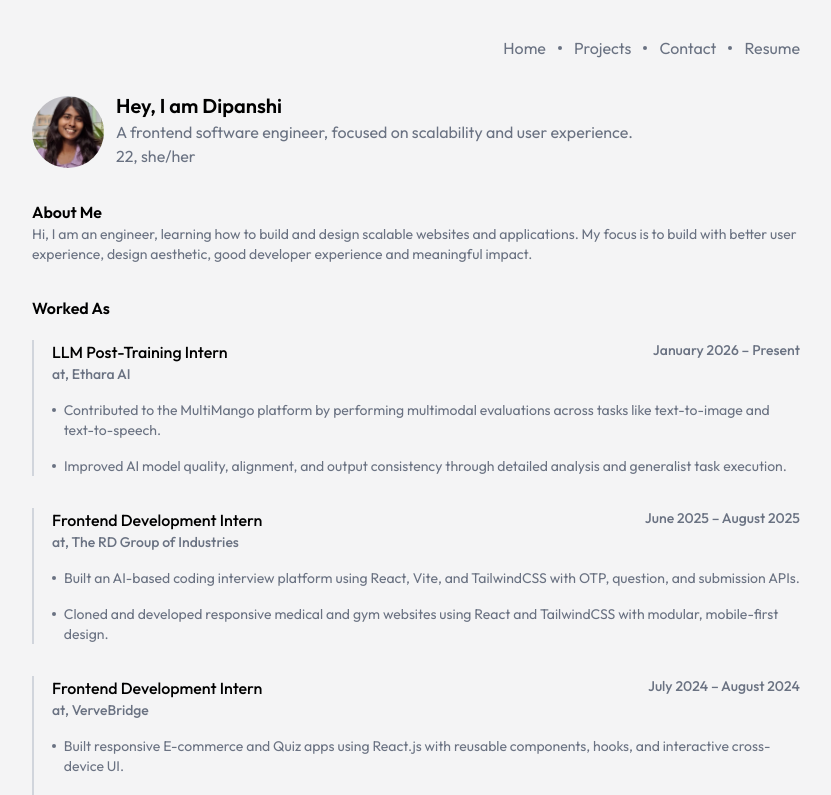
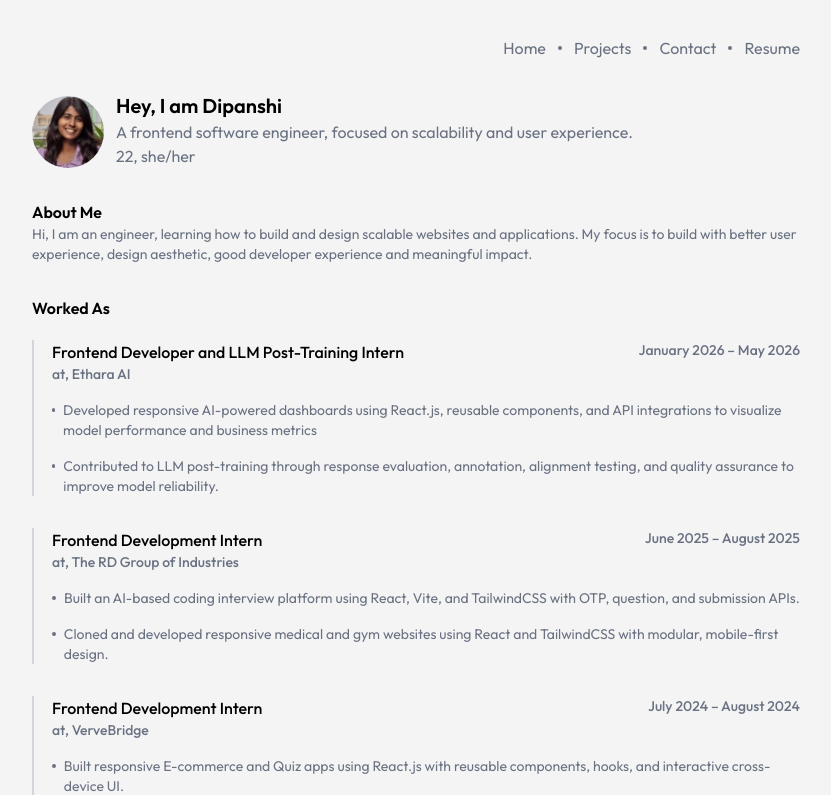
Before and after one commit to Dipanshi765/Portfolio, a React (Vite) app in the folder my-portfolio/: page / in a window 1280 px wide. Shown: the top 795 px of the page, without its empty margins (208-1039 px from the left). Built offline with nearby package versions, Linux system fonts and the light colour scheme.

Commit message:
updated experience

```diff
--- a/my-portfolio/src/components/Experience/Experience.jsx
+++ b/my-portfolio/src/components/Experience/Experience.jsx
@@ -7,14 +7,16 @@ import InternshipCard from "../Internships/InternshipCard";
 const Experience = () => {
   const internships = [
     {
-      title: "LLM Post-Training Intern",
+      title: "Frontend Developer and LLM Post-Training Intern",
       companyName: "Ethara AI",
       companyLink: "https://www.ethara.ai/",
-      duration: "January 2026 – Present",
+      duration: "January 2026 – May 2026",
       point1:
-        "Contributed to the MultiMango platform by performing multimodal evaluations across tasks like text-to-image and text-to-speech.",
+        "Developed responsive AI-powered dashboards using React.js, reusable components, and API integrations to visualize model performance and business metrics",
       point2:
-        "Improved AI model quality, alignment, and output consistency through detailed analysis and generalist task execution.",
+        "Contributed to LLM post-training through response evaluation, annotation, alignment testing, and quality assurance to improve model reliability.",
+      point3:
+        "Performed multimodal AI evaluations across text-to-image, text-to-speech, and other generalist tasks on the MultiMango platform, enhancing output quality and consistency.",
     },
     {
       title: "Frontend Development Intern",
```
